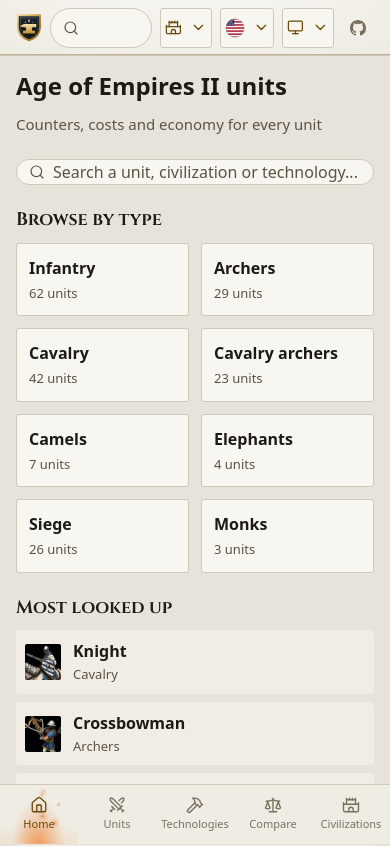
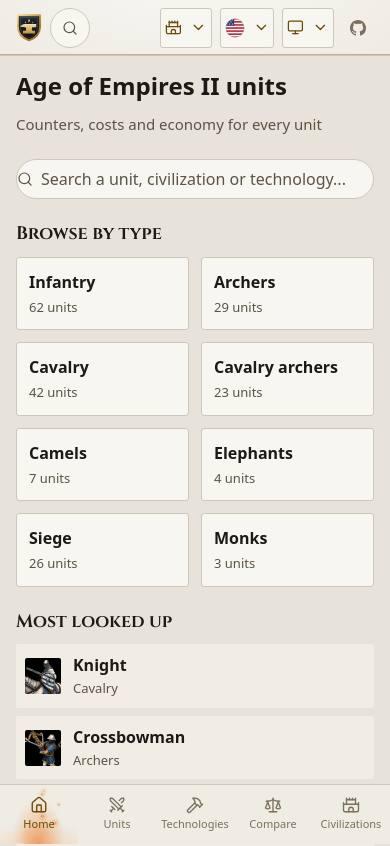
Before and after one commit to giovani-freitag/aoe2-counterforge, a React (Vite) app: page / in a window 390 px wide. Shown: the top 846 px of the page. Built offline with nearby package versions, Linux system fonts and the light colour scheme.

Commit message:
fix: make the search a button on a phone instead of an empty field

```diff
--- a/src/react/styles/forge.css
+++ b/src/react/styles/forge.css
@@ -516,9 +516,14 @@
         padding: var(--space-1);
     }
 
+    /* Stretched with nothing in it, the search reads as a broken field; a circle reads as a
+       button, and it lines up with the pickers beside it. */
     .searchbutton {
-        flex: 1;
+        flex: none;
+        width: var(--control-height);
         min-width: 0;
+        padding: 0;
+        justify-content: center;
     }
 }
 
```
